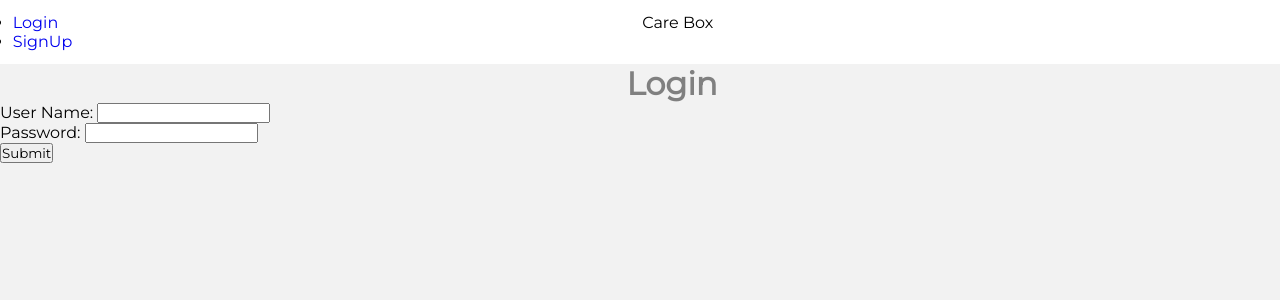
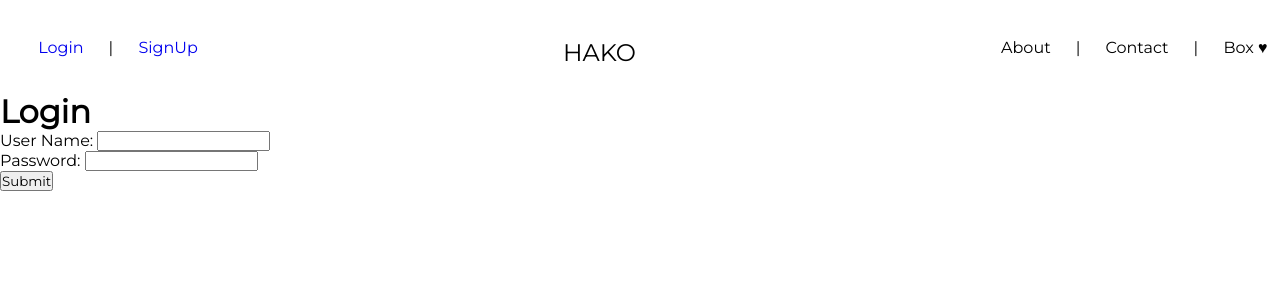
Before and after one commit to hye-na/carebox, a Django app: page /login/ in a window 1280 px wide. Shown: the top 300 px of the page. Run offline with Django 3.2, Linux system fonts and the light colour scheme.

Commit message:
change nav

```diff
--- a/main_app/models.py
+++ b/main_app/models.py
@@ -29,6 +29,7 @@ class Product(models.Model):
     name = models.CharField(max_length=60)
     description = models.TextField(max_length=250)
     price = models.IntegerField()
+    # orders = models.ManyToManyField()
     category = models.CharField(
         max_length=1,
         choices=CATEGORIES,
--- a/main_app/static/style.css
+++ b/main_app/static/style.css
@@ -5,35 +5,9 @@
 
 }
 
-nav {
-    width: 100%;
-    background-color: white;
-    display: flex;
-    justify-content: space-between;
-    padding: 1%;
-    position: fixed;
-
-
+a {
+    text-decoration: none;
   }
-
-body {
-    background-color: #f2f2f2;
-}
-
-main {
-    margin: 0 auto;
-    padding-top: 5%;
-}
-
-h1 {
-    text-align: center;
-    color: grey;
-    margin-left: 5%;
-}
-
-/* nav, main {
-    margin: 2%;
-} */
 
   .gallery {
     margin: 0% 10% 0 10%;
@@ -55,62 +29,32 @@ img:hover {
 }
 
 
-/* dropdown nav */
+/*
+main {
+    margin-top: 80%;
+} */
 
-
-
-a {
-    text-decoration: none;
+.login {
+    margin: 0 auto;
 }
 
-  /* li a {
-    color: rgb(196, 83, 83);
+.navi {
+    display: flex;
+    padding: 1% 0 1% 1%;
+    margin: 1% 0 0 1%
 }
 
-  .dropdown {
-    background: #d1b086;
+ul {
+  padding: 0;
   list-style: none;
-      margin: 0;
-      padding-left: 0;
 }
 
 li {
-    color: #fff;
-    background: #d1b086;
-    display: block;
-    float: left;
-    padding: 1rem;
-    position: relative;
-    text-decoration: none;
-    transition-duration: 0.5s;
+padding: 1%;
 }
 
-
-  li:hover {
-      background: #f2f2f2;
-      cursor: pointer;
+.logo {
+  margin-left: auto;
+  margin-right: auto;
+  font-size: 1.5em;
 }
-
-  ul li ul {
-      background: orange;
-      visibility: hidden;
-    opacity: 0;
-    min-width: 5rem;
-      position: absolute;
-    transition: all 0.5s ease;
-    margin-top: 1rem;
-      left: 0;
-    display: none;
-  }
-
-  ul li:hover > ul,
-  ul li ul:hover {
-    visibility: visible;
-    opacity: 1;
-    display: block;
-  }
-
-  ul li ul li {
-      clear: both;
-    width: 100%;
-  } */
--- a/main_app/templates/base.html
+++ b/main_app/templates/base.html
@@ -8,29 +8,34 @@
     <meta name="viewport" content="width=device-width, initial-scale=1.0">
     <meta http-equiv="X-UA-Compatible" content="ie=edge">
     <link href="https://fonts.googleapis.com/css?family=Montserrat" rel="stylesheet">
-    <link rel="stylesheet" type="text/css" href="{% static 'style.css'%}">
+    <link rel="stylesheet" type="text/css" href="{% static 'style.css' %}">
     <title>CareBox</title>
 </head>
 
 <header>
+
   <nav>
-    <ul>
-        {% comment %} <li><a href="/">&hearts;</a> {% endcomment %}
-            {% comment %} <ul class="dropdown"> {% endcomment %}
+    <ul class="navi">
        {% if user.is_authenticated %}
             <li><a href="{% url 'profile' user.username %}">Hello, {{ user.username }}!</a></li>
+            <li> | </li>
             <li><a href="{% url 'logout' %}">Logout</a></li>
         {% else %}
             <li><a href="{% url 'login' %}">Login </a></li>
+            <li> | </li>
             <li><a href="{% url 'signup' %}">SignUp</a></li>
         {% endif %}
+        <li class="logo">HAKO</li>
+	    <li>About</li>
+        <li>|</li>
+	    <li>Contact</li>
+        <li>|</li>
+	    <li>Box &hearts;</li>
+
     </ul>
-        </li>
-    </ul>
-    <ul>Care Box</ul>
-    <ul><a href="/">&hearts;</a></ul>
 
 </nav>
+
 </header>
 
 <body>
--- a/main_app/templates/home.html
+++ b/main_app/templates/home.html
@@ -1,8 +1,6 @@
 {% extends 'base.html' %}
 
 {% block content %}
-
-<h1>Landing Page</h1>
 
         <div class="gallery">
         <img src="https://picsum.photos/200/300/?random">
--- a/main_app/templates/login.html
+++ b/main_app/templates/login.html
@@ -1,12 +1,17 @@
 {% extends 'base.html' %}
 
 {% block content %}
+
+<div class="login">
 <h1>Login</h1>
+
 <form method="POST" action=".">
     {% csrf_token %}
     {{ form.as_p}}
     <input type="submit" value="Submit" />
 </form>
+</div>
+
 
 
 {% endblock %}
--- a/main_app/templates/products_detail.html
+++ /dev/null
@@ -1,5 +0,0 @@
-{% extends 'base.html' %}
-{% block content %}
-<h1>Product Detail</h1>
-
-{% endblock %}
--- a/main_app/urls.py
+++ b/main_app/urls.py
@@ -6,6 +6,7 @@ urlpatterns = [
     path('login/', views.login_view, name="login"),
     path('logout/', views.logout_view, name="logout"),
     path('signup/', views.signup, name='signup'),
-    path('products/', views.products, name='products'),
+    path('products/', views.product_view, name='products'),
+    path('products/<int:product_id>', views.product_detail, name='product_detail')
     # path('products/', views.ProductListView.as_view(), names='products'),
 ]
--- a/main_app/views.py
+++ b/main_app/views.py
@@ -3,6 +3,7 @@ from .forms import LoginForm
 from django.contrib.auth import authenticate, login, logout
 from django.contrib.auth.forms import UserCreationForm
 from django.views import generic
+from .models import Product
 
 # Create your views here.
 
@@ -11,8 +12,13 @@ def home(request):
     return render(request, 'home.html')
 
 
-def products(request):
+def product_view(request):
     return render(request, 'products.html')
+
+
+def product_detail(request, product_id):
+    product = Product.objects.get(id=product_id)
+    return render(request, 'product_detail.html', {'product': product})
 
 
 def login_view(request):
```
Also changed, not shown: main_app/templates/product_detail.html (added, +9 -0 lines), main_app/templates/products.html (line endings or trailing spaces). Lines whose indentation alone changed are shown as unchanged.
